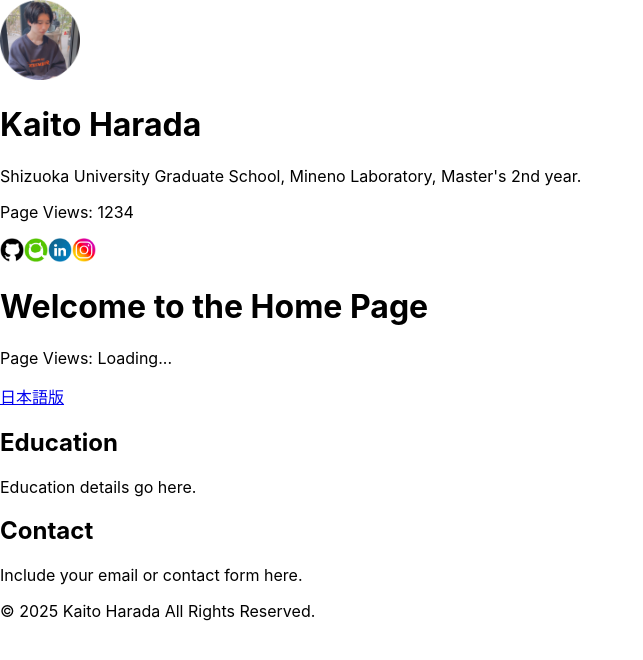
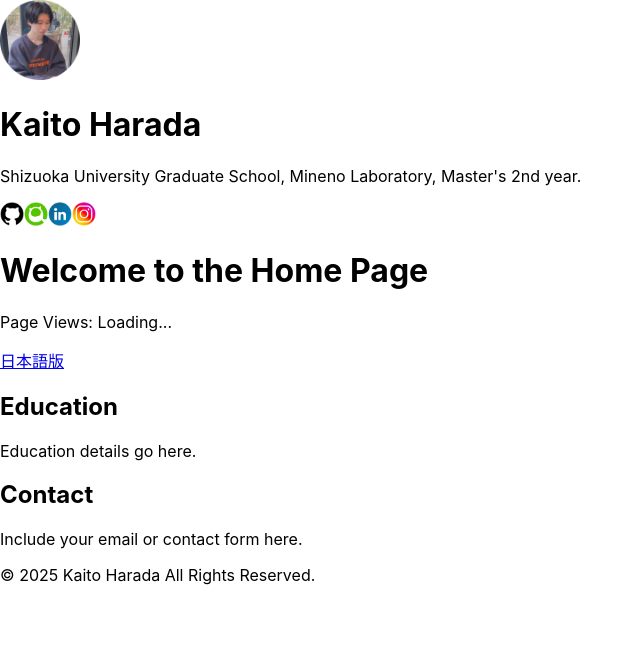
Before and after one commit to haradakaito/aws-mypage, a React (Create React App) app in the folder web/: page /en in a window 1280 px wide. Shown: the top 660 px of the page, without its empty margins (0-643 px from the left). Built offline with nearby package versions, Linux system fonts and the light colour scheme; no server answers.

Commit message:
[add] ヘッダーの閲覧数を削除

```diff
--- a/web/src/components/Header.tsx
+++ b/web/src/components/Header.tsx
@@ -5,7 +5,6 @@ type HeaderProps = {
 const Header = ({ lang }: HeaderProps) => {
     const name        = lang === 'jp' ? '原田 海斗' : 'Kaito Harada';
     const affiliation = lang === 'jp' ? '静岡大学大学院 峰野研究室 修士2年' : "Shizuoka University Graduate School, Mineno Laboratory, Master's 2nd year.";
-    const viewsText   = lang === "jp" ? "現在の閲覧数：1234 回" : "Page Views: 1234";
 
     return (
         <header>
@@ -15,7 +14,6 @@ const Header = ({ lang }: HeaderProps) => {
             <div>
             <h1>{name}</h1>
             <p>{affiliation}</p>
-            <p>{viewsText}</p>
             </div>
             <div>
             <a href="https://github.com/yourusername" target="_blank" rel="noopener noreferrer">
```
